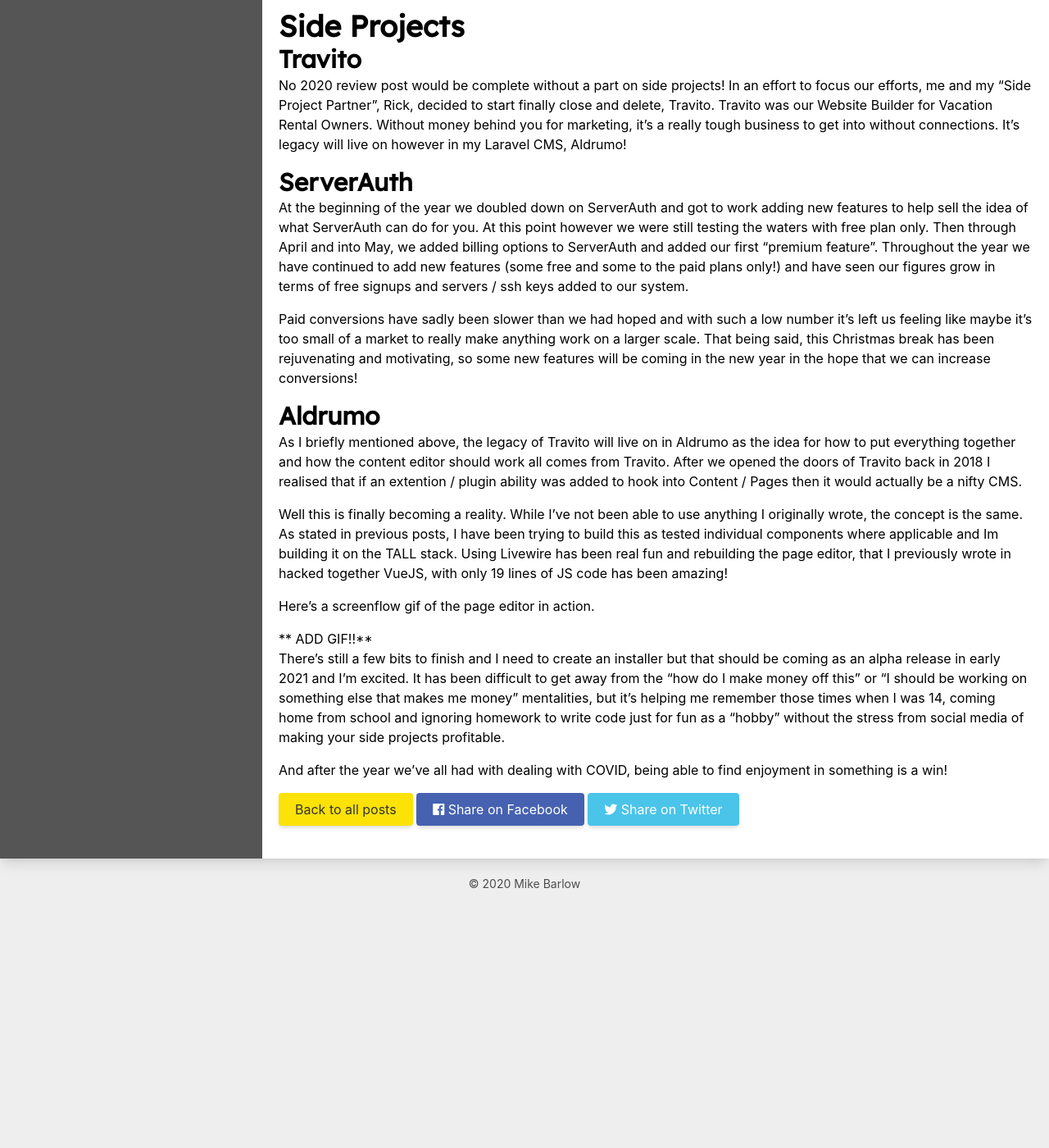
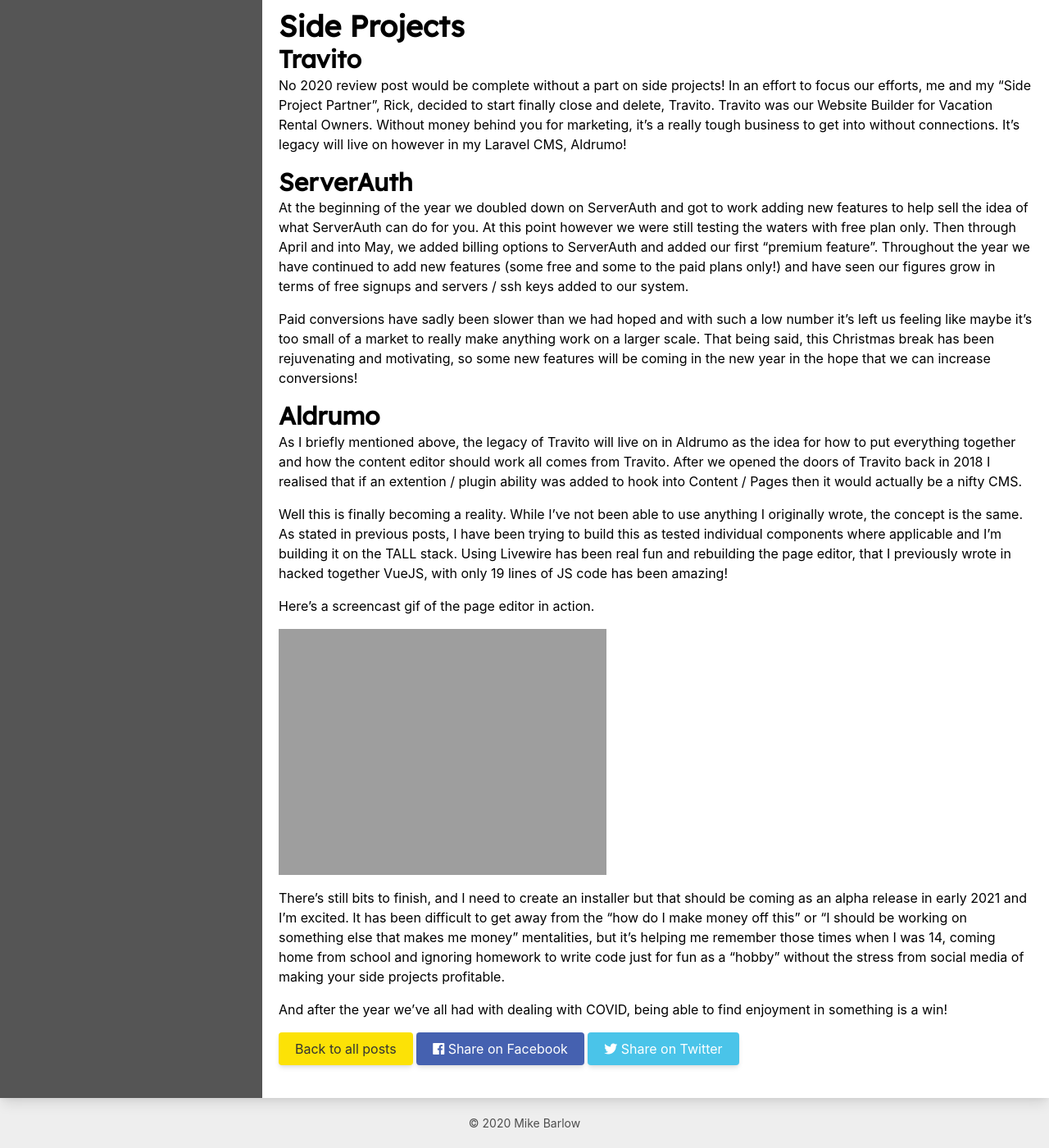
Before and after one commit to peakstoneuk/peakstoneuk.github.io, a Jekyll site: the page built from _posts/2020-12-31-my-2020.markdown, in a window 1280 px wide and 1400 px high, scrolled down 1688 px. Shown: the whole window at 82% size. Built offline with Jekyll 4.4.1, drawn with Linux system fonts in a browser that asks for light colours; before the commit the page ends 2796 px from its top, so only the background shows below that.

Commit message:
2020 posts

```diff
--- a/_posts/2020-12-31-my-2020.markdown
+++ b/_posts/2020-12-31-my-2020.markdown
@@ -42,12 +42,12 @@
 
 As I briefly mentioned above, the legacy of Travito will live on in Aldrumo as the idea for how to put everything together and how the content editor should work all comes from Travito. After we opened the doors of Travito back in 2018 I realised that if an extention / plugin ability was added to hook into Content / Pages then it would actually be a nifty CMS.
 
-Well this is finally becoming a reality. While I've not been able to use anything I originally wrote, the concept is the same. As stated in previous posts, I have been trying to build this as tested individual components where applicable and Im building it on the TALL stack. Using Livewire has been real fun and rebuilding the page editor, that I previously wrote in hacked together VueJS, with only 19 lines of JS code has been amazing!
+Well this is finally becoming a reality. While I've not been able to use anything I originally wrote, the concept is the same. As stated in previous posts, I have been trying to build this as tested individual components where applicable and I'm building it on the TALL stack. Using Livewire has been real fun and rebuilding the page editor, that I previously wrote in hacked together VueJS, with only 19 lines of JS code has been amazing!
 
-Here's a screenflow gif of the page editor in action.
+Here's a screencast gif of the page editor in action.
 
-# ** ADD GIF!!**
+![Aldrumo Page Editor](https://mikebarlow.co.uk/img/aldrumo-pages.gif "Aldrumo Page Editor")
 
-There's still a few bits to finish and I need to create an installer but that should be coming as an alpha release in early 2021 and I'm excited. It has been difficult to get away from the "how do I make money off this" or "I should be working on something else that makes me money" mentalities, but it's helping me remember those times when I was 14, coming home from school and ignoring homework to write code just for fun as a "hobby" without the stress from social media of making your side projects profitable.
+There's still bits to finish, and I need to create an installer but that should be coming as an alpha release in early 2021 and I'm excited. It has been difficult to get away from the "how do I make money off this" or "I should be working on something else that makes me money" mentalities, but it's helping me remember those times when I was 14, coming home from school and ignoring homework to write code just for fun as a "hobby" without the stress from social media of making your side projects profitable.
 
 And after the year we've all had with dealing with COVID, being able to find enjoyment in something is a win!
```
Also changed, not shown: 1 other file.
